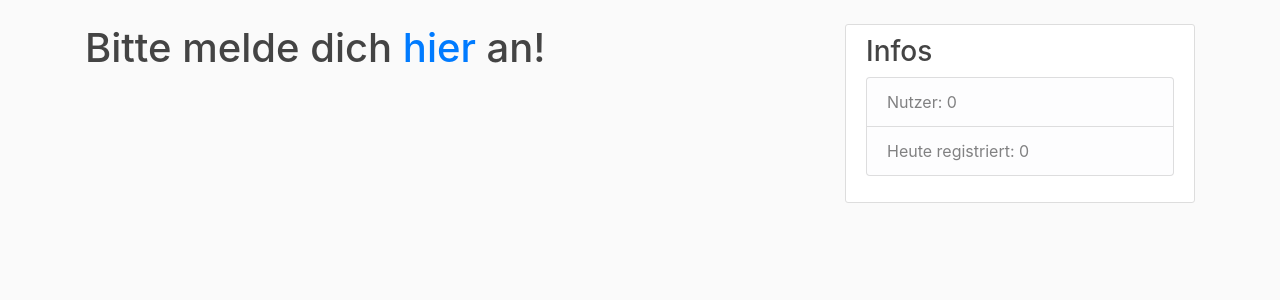
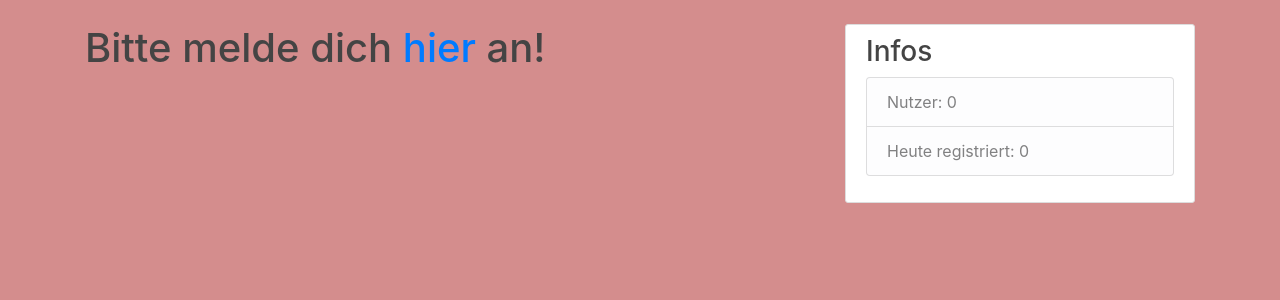
Before and after one commit to Sogeti007/Avengers, a Django app: page / in a window 1280 px wide. Shown: the part 56-356 px from the top of the page. Run offline with Django 3.2, Linux system fonts and the light colour scheme; some libraries are stand-ins or nearby versions.

Commit message:
fix css body

```diff
--- a/src/main/static/main/main.css
+++ b/src/main/static/main/main.css
@@ -1,5 +1,5 @@
 body {
-    background: #fafafa;
+    background: #d48d8d;
     color: #333333;
     margin-top: 5rem;
   }
```
